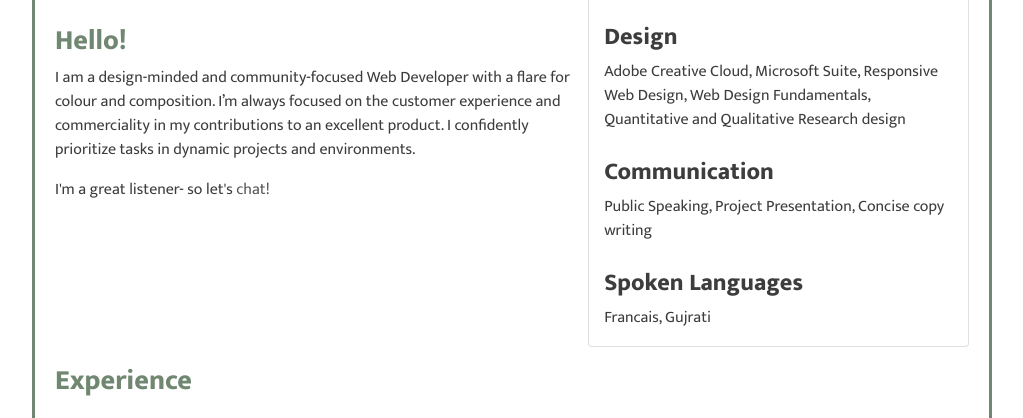
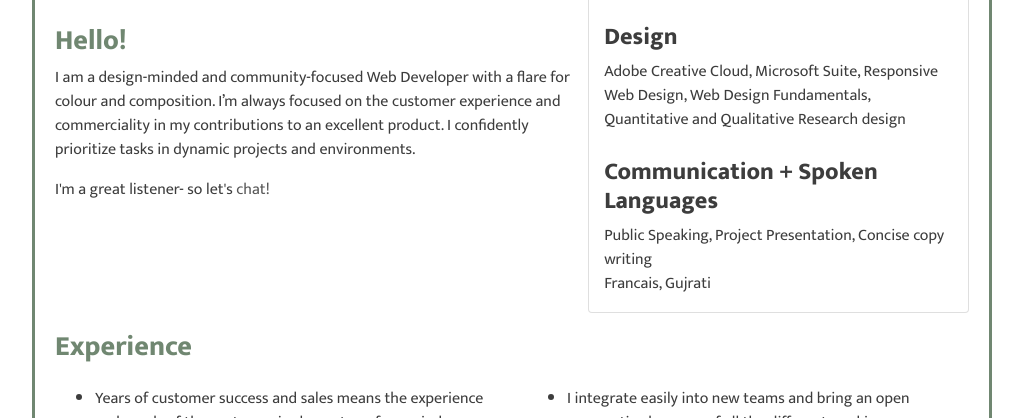
Before and after one commit to alefiyaV/alefiyaV.github.io, a website: page index.html in a window 1280 px wide. Shown: the part 315-733 px from the top of the page, without its empty margins (128-1151 px from the left). Drawn offline with nearby package versions, Linux system fonts and the light colour scheme.

Commit message:
changed skill stack

```diff
--- a/index.html
+++ b/index.html
@@ -38,10 +38,9 @@
         <p>NodeJS, jQuery, Bootstrap, Express.js, Git, GitHub, Wordpress CMS, PSQL, MongoDB, React, Sass, Rails</p>
         <h4>Design</h4>
         <p>Adobe Creative Cloud, Microsoft Suite, Responsive Web Design, Web Design Fundamentals, Quantitative and Qualitative Research design</p>
-        <h4>Communication</h4>
-        <p>Public Speaking, Project Presentation, Concise copy writing</p>
-        <h4>Spoken Languages</h4>
-        <p>Francais, Gujrati</p>
+        <h4>Communication + Spoken Languages</h4>
+        <p>Public Speaking, Project Presentation, Concise copy writing<br>
+          Francais, Gujrati</p>
       </div>
 
       <div class="row">
```
Also changed, not shown: 1 other file.
